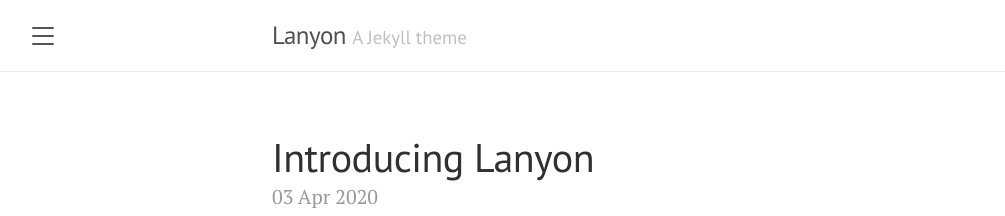
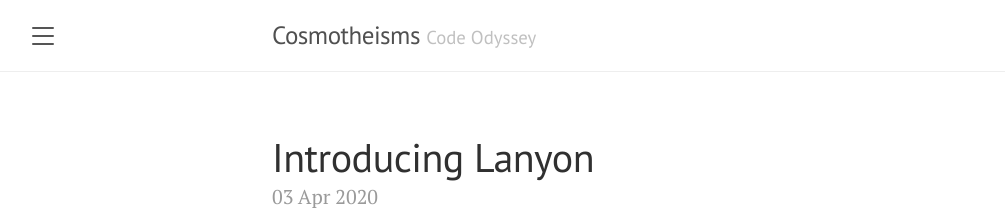
Before and after one commit to THENATHE/THENATHE.github.io, a Jekyll site: the page built from index.html, in a window 1280 px wide and 900 px high. Shown: the top 216 px of the window, without its empty margins (8-1013 px from the left). Built offline with Jekyll 4.4.1, drawn with Linux system fonts in a browser that asks for light colours; the list of posts is cut into pages by our own code; some of the changed lines change nothing that is shown.

Commit message:
Update _config.yml

```diff
--- a/_config.yml
+++ b/_config.yml
@@ -1,7 +1,7 @@
 # Setup
-title:               Lanyon
-tagline:             'A Jekyll theme'
-description:         'A reserved <a href="https://jekyllrb.com" target="_blank">Jekyll</a> theme that places the utmost gravity on content with a hidden drawer. Made by <a href="https://twitter.com/mdo" target="_blank">@mdo</a>.'
+title:               Cosmotheisms
+tagline:             'Code Odyssey'
+description:         'This is not the text you are looking for.'
 url:                 https://thenathe.github.io
 baseurl:             ''
 paginate:            5
@@ -9,9 +9,9 @@
 
 # About/contact
 author:
-  name:              Mark Otto
-  url:               https://twitter.com/mdo
-  email:             markdotto@gmail.com
+  name:              THENATHE
+  url:               https://thenathe.linktr.ee
+  email:             NA@NA.com
 
 # Gems
 plugins:
```
